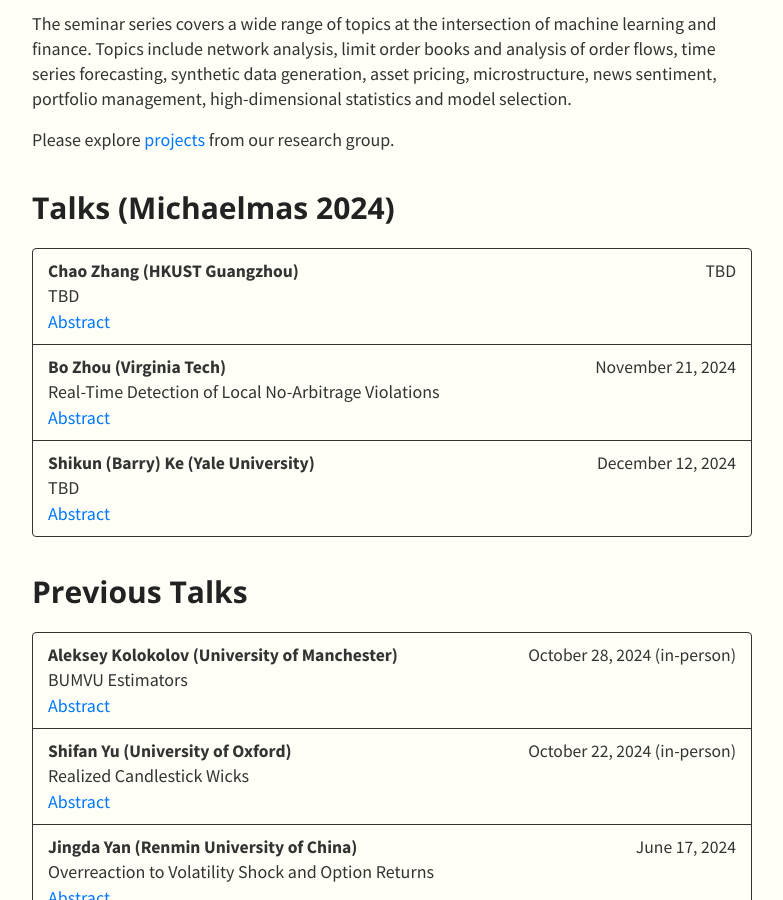
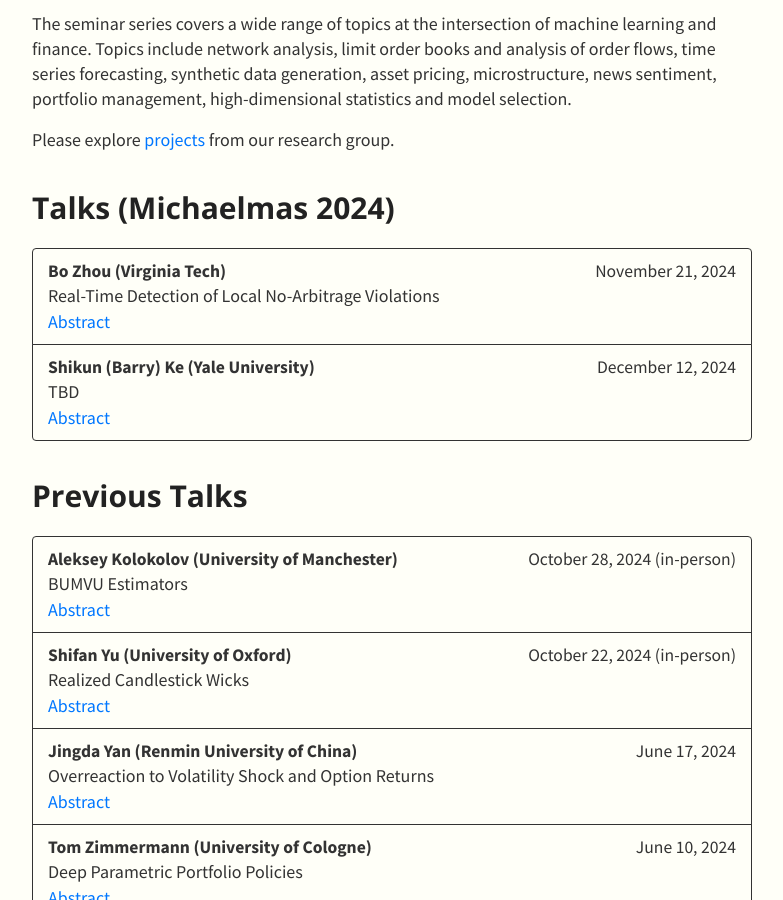
Before and after one commit to SML-Fin/SML-Fin.github.io, a Jekyll site: the page built from index.md, in a window 1280 px wide and 900 px high, scrolled down 342 px. Shown: the whole window, without its empty margins (248-1031 px from the left). Built offline with Jekyll 4.4.1, drawn with Linux system fonts in a browser that asks for light colours; nearby versions of some CDN libraries; our own code applies the rules of GitHub Pages for plain Markdown files.

Commit message:
Update talks.yml

```diff
--- a/_data/talks.yml
+++ b/_data/talks.yml
@@ -1,9 +1,5 @@
 - type: Talks (Michaelmas 2024)
   members:
-    - speaker: Chao Zhang (HKUST Guangzhou)
-      date: TBD
-      title: TBD
-      abstract: TBD
     - speaker: Bo Zhou (Virginia Tech)
       date: November 21, 2024
       title: Real-Time Detection of Local No-Arbitrage Violations
```
